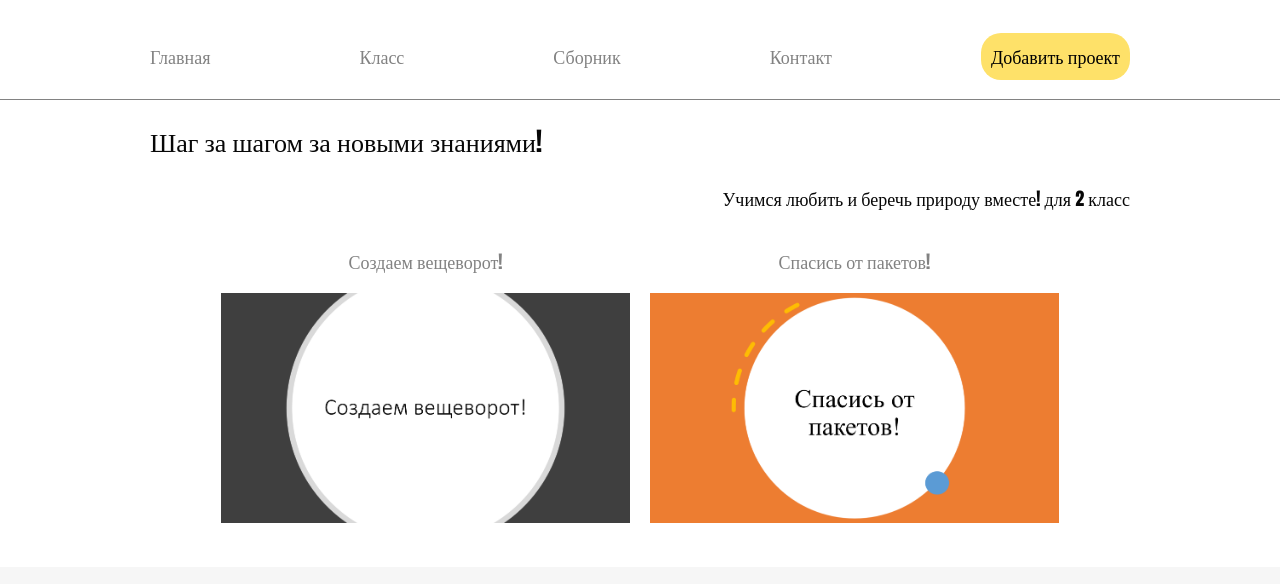
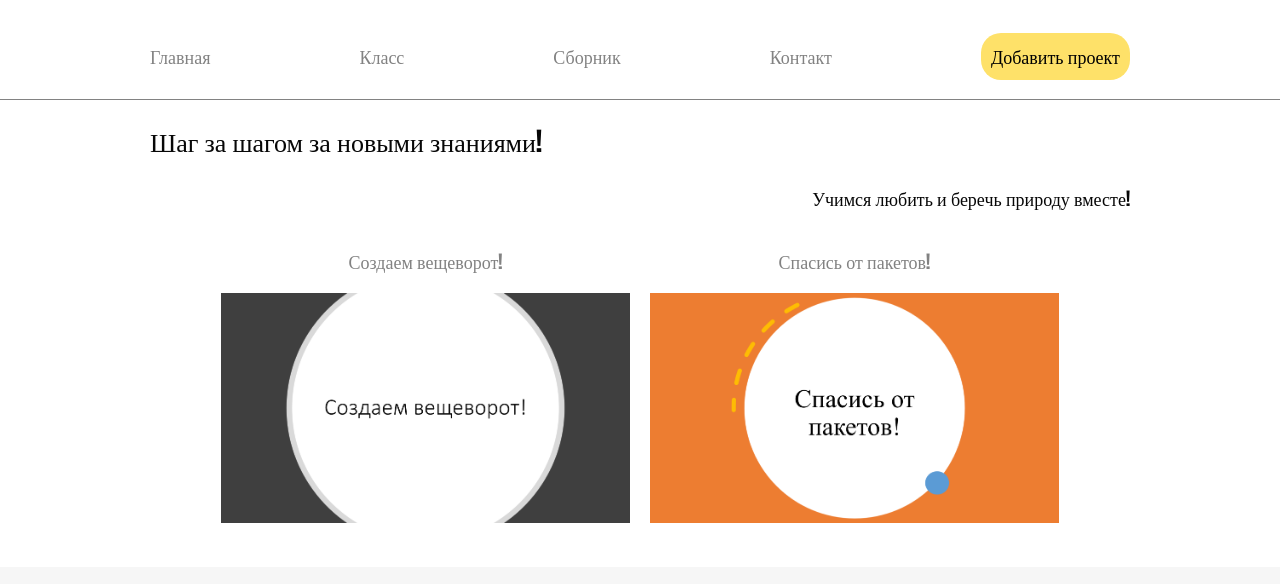
Before and after one commit to B1ond/-, a plain HTML site: page 2_class.html in a window 1280 px wide. Shown: the top 584 px of the page. Drawn offline with Linux system fonts and the light colour scheme.

Commit message:
Add files via upload

```diff
--- a/2_class.html
+++ b/2_class.html
@@ -34,8 +34,7 @@
                 <div class="info_class">
                     <div class="name_class">Шаг за шагом за новыми знаниями!</div>
                 </div>
-                <div class="micro-info_class">Учимся любить и беречь природу вместе!
-                    для 2 класс</div>
+                <div class="micro-info_class">Учимся любить и беречь природу вместе!</div>
             </div>
         </section>
 
```
